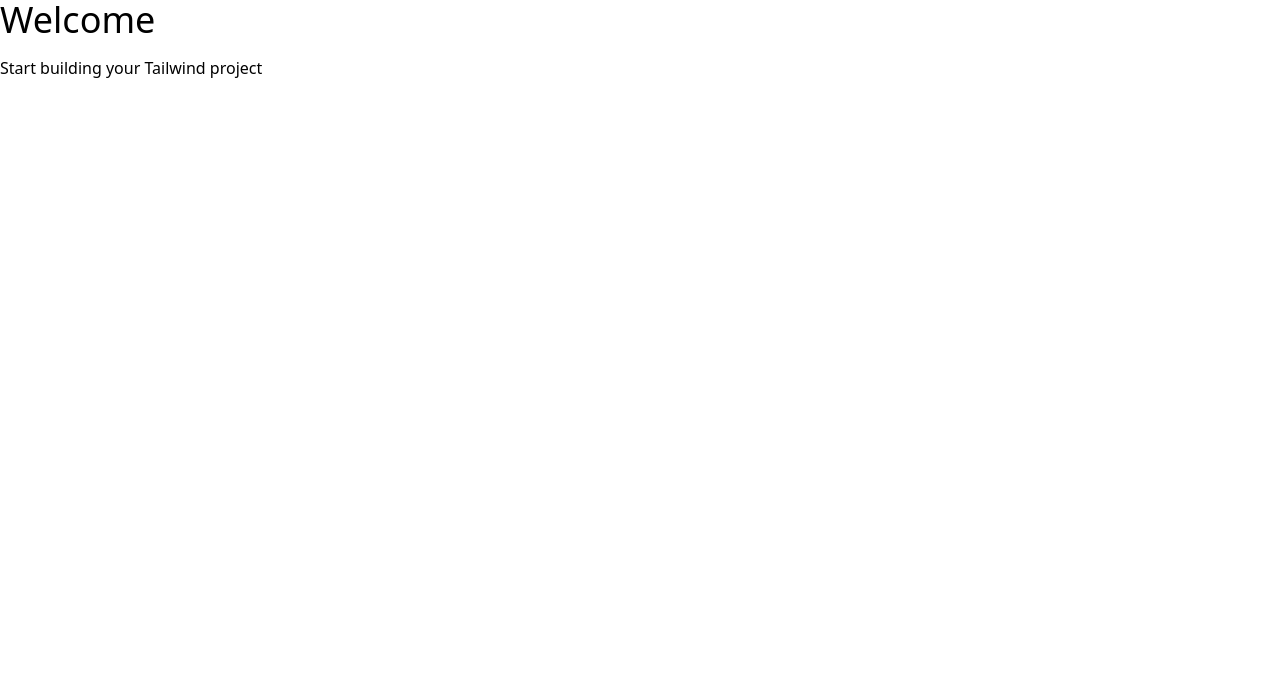
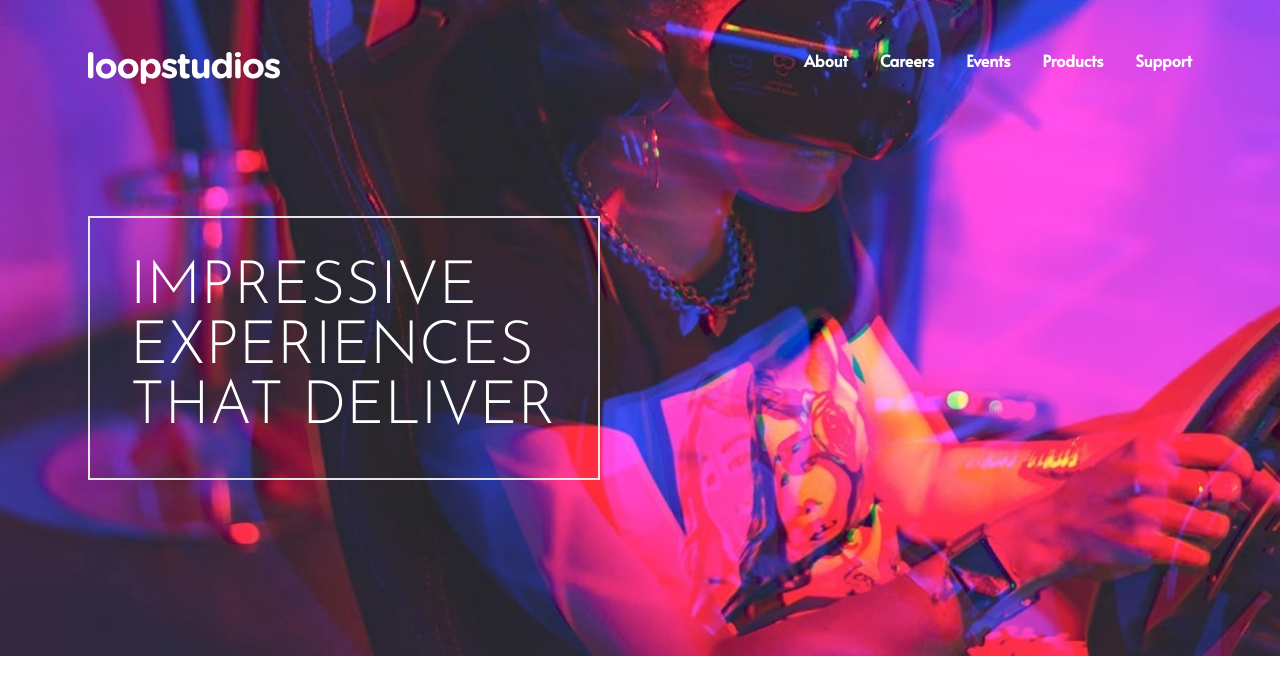
Before and after one commit to codecamp-prem/tailwind-websites, a website: page loopstudios/index.html in a window 1280 px wide. Drawn offline with Linux system fonts and the light colour scheme.

Commit message:
hero section

```diff
--- a/loopstudios/index.html
+++ b/loopstudios/index.html
@@ -7,14 +7,61 @@
     <link rel="preconnect" href="https://fonts.googleapis.com" />
     <link rel="preconnect" href="https://fonts.gstatic.com" crossorigin />
     <link
-      href="https://fonts.googleapis.com/css2?family=Alata&family=Josefin+Sans:ital,wght@0,100..700;1,100..700&display=swap"
+      href="https://fonts.googleapis.com/css2?family=Alata&family=Josefin+Sans:wght@300&display=swap"
       rel="stylesheet"
     />
     <link rel="stylesheet" href="css/style.css" />
     <title>Loop Studios</title>
   </head>
   <body>
-    <h1 class="text-4xl mb-4">Welcome</h1>
-    <p>Start building your Tailwind project</p>
+    <!--Hero section-->
+    <section id="hero">
+      <div class="container max-w-6xl mx-auto px-6 py-12">
+        <!--menu/logo container-->
+        <nav class="flex items-center justify-between font-bold text-white">
+          <img src="images/logo.svg" alt="logo" />
+          <!--menu-->
+          <div class="hidden h-10 font-alata md:visible md:flex md:space-x-8">
+            <div class="group">
+              <a href="#">About</a>
+              <div
+                class="mx-2 group-hover:border-b group-hover:border-blue-50"
+              ></div>
+            </div>
+            <div class="group">
+              <a href="#">Careers</a>
+              <div
+                class="mx-2 group-hover:border-b group-hover:border-blue-50"
+              ></div>
+            </div>
+            <div class="group">
+              <a href="#">Events</a>
+              <div
+                class="mx-2 group-hover:border-b group-hover:border-blue-50"
+              ></div>
+            </div>
+            <div class="group">
+              <a href="#">Products</a>
+              <div
+                class="mx-2 group-hover:border-b group-hover:border-blue-50"
+              ></div>
+            </div>
+            <div class="group">
+              <a href="#">Support</a>
+              <div
+                class="mx-2 group-hover:border-b group-hover:border-blue-50"
+              ></div>
+            </div>
+          </div>
+          <!--@TODO Hamburger Button-->
+        </nav>
+        <!--@TODO Mobile Menu-->
+        <div
+          class="max-w-lg mt-32 mb-32 p-4 font-sans text-4xl text-white uppercase border-2 md:p-10 md:m-32 md:mx-0 md: text-6xl"
+        >
+          Impressive Experiences that deliver
+        </div>
+      </div>
+    </section>
   </body>
 </html>
--- a/loopstudios/input.css
+++ b/loopstudios/input.css
@@ -1,3 +1,15 @@
 @tailwind base;
 @tailwind components;
 @tailwind utilities;
+
+#hero {
+  background-image: url("../images/desktop/image-hero.jpg");
+  background-repeat: no-repeat;
+  background-size: cover;
+}
+@media (max-width: 576px) {
+  #hero {
+    background-image: url("../images/mobile/image-hero.jpg");
+    background-position: center;
+  }
+}
--- a/loopstudios/tailwind.config.js
+++ b/loopstudios/tailwind.config.js
@@ -1,9 +1,9 @@
 module.exports = {
   content: ["./*.html"],
   theme: {
-    screen: {
+    screens: {
       sm: "480px",
-      md: "769px",
+      md: "768px",
       lg: "976px",
       xl: "1440px",
     },
```
Also changed, not shown: loopstudios/css/style.css.
